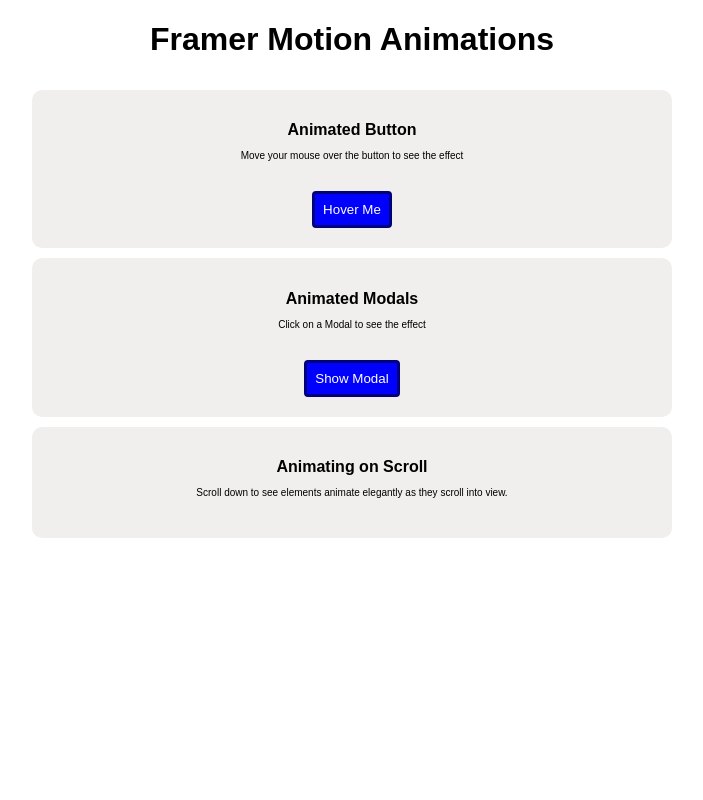
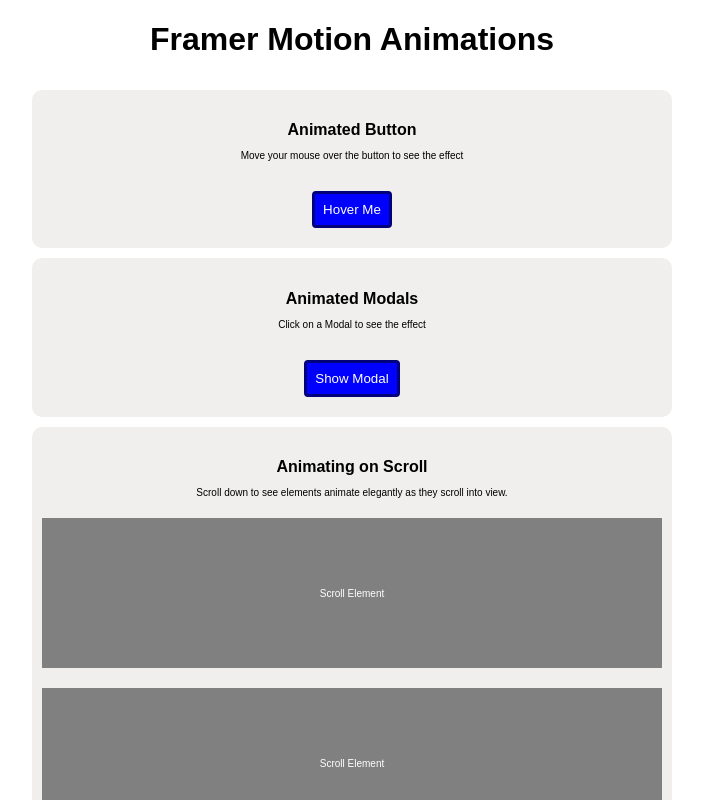
Before and after one commit to makeuseofcode/framer-motion-app, a React (Vite) app: page / in a window 1280 px wide. Shown: the top 800 px of the page, without its empty margins (288-991 px from the left). Built offline with nearby package versions, Linux system fonts and the light colour scheme.

Commit message:
Made a few changes

```diff
--- a/src/App.jsx
+++ b/src/App.jsx
@@ -1,9 +1,11 @@
 import { useState } from "react";
-import { AnimatePresence, animate, motion } from "framer-motion";
+import { AnimatePresence } from "framer-motion";
 import Button from "./components/Button"
 import Modal from "./components/Modal"
+import ScrollElement from "./components/ScrollElement";
 function App() {
   const [modalOpen, setModalOpen] = useState(false);
+  let scrollElementCount = 14;
 
   function closeModal() {
     setModalOpen(false);
@@ -30,6 +32,7 @@
         <section>
           <h4>Animating on Scroll</h4>
           <div>Scroll down to see elements animate elegantly as they scroll into view.</div>
+          {[...Array(scrollElementCount)].map((x, i) => <ScrollElement key={i} />)}
         </section>
       </div>
     </>
--- a/src/components/ScrollElement.jsx
+++ b/src/components/ScrollElement.jsx
@@ -1,3 +1,15 @@
+import { motion } from "framer-motion"
+
 export default function ScrollElement() {
-
+    return (
+        <motion.div
+            initial={{ opacity: 0, scale: 0, rotate: 14 }}
+            whileInView={{ opacity: 1, scale: 1, rotate: 0 }}
+            transition={{ duration: .8 }}
+            viewport={{ once: true }}
+            className='scroll-element'
+        >
+            Scroll Element
+        </motion.div>
+    )
 }
--- a/src/index.css
+++ b/src/index.css
@@ -1,6 +1,6 @@
 * {
   font-family: sans-serif;
-  overflow: hidden;
+  overflow-x: hidden;
 }
 
 body {
@@ -9,14 +9,15 @@
   max-width: 50%;
 }
 
-.help{
+.help {
   max-height: 150px;
   /* height: 300px; */
   background-color: red;
-  padding:20px;
+  padding: 20px;
   cursor: pointer;
 
 }
+
 section {
   background-color: rgb(240, 239, 238);
   padding: 10px 10px;
@@ -29,11 +30,12 @@
   margin-top: 10px;
 }
 
-section > div {
+section>div {
   font-size: 10px;
   margin-top: -10px;
   margin-bottom: 30px;
 }
+
 button {
   background-color: blue;
   color: white;
@@ -49,19 +51,29 @@
   position: absolute;
   background-color: rgba(13, 11, 11, 0.901);
   backdrop-filter: none;
-  left:0;
+  left: 0;
   width: 100vw;
   height: 100vh;
 }
 
-.modal{
+.modal {
   width: clamp(50%, 400px, 90%);
   height: min(50%, 350px);
   background-color: white;
   border-radius: 10px;
   margin-left: 25%;
   flex-direction: column;
-  display:flex;
+  display: flex;
   align-items: center;
   justify-content: center;
 }
+
+.scroll-element {
+  height: 150px;
+  width: initial;
+  background-color: grey;
+  display: flex;
+  color: white;
+  align-items: center;
+  justify-content: center;
+}
```
